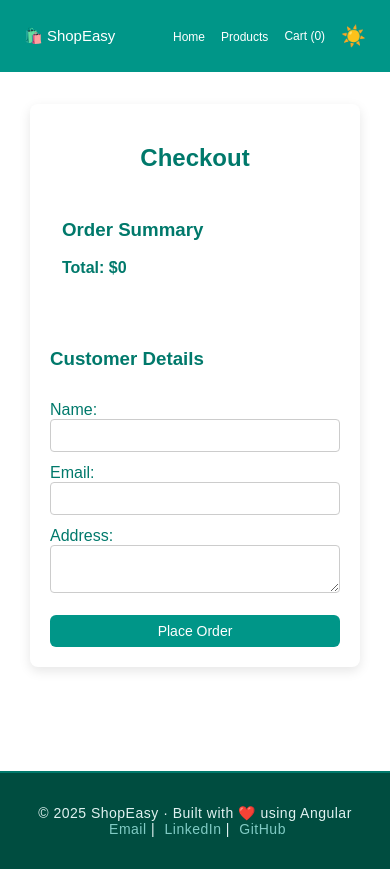
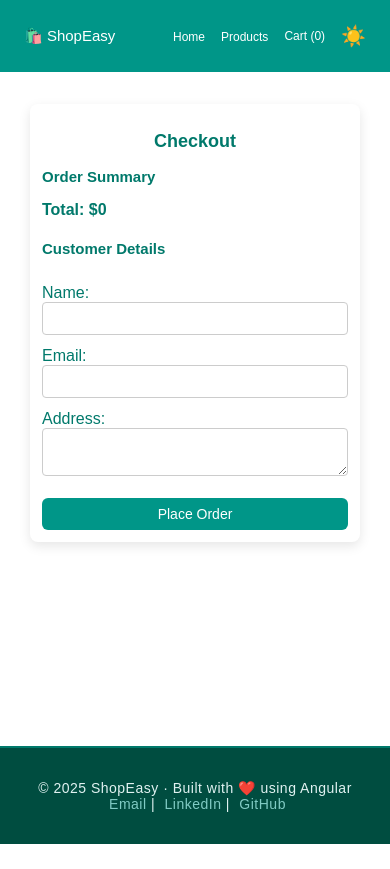
Before and after one commit to priyamgupta97/angular-ecommerce, an Angular app: page /checkout in a window 390 px wide. After the commit the page ends 844 px from the top, so only its background shows below. Built offline with nearby package versions, Linux system fonts and the light colour scheme.

Commit message:
Responsive Design Fixes

```diff
--- a/src/app/components/cart/cart.component.html
+++ b/src/app/components/cart/cart.component.html
@@ -6,7 +6,7 @@
       <img [src]="item.image" [alt]="item.name" class="cart-img" />
 
       <div class="cart-details">
-        <h3>{{ item.name }}</h3>
+        <h3 class="item-name">{{ item.name }}</h3>
         <p class="price">${{ item.price }}</p>
 
         <div class="quantity-toggle">
--- a/src/styles.scss
+++ b/src/styles.scss
@@ -48,7 +48,7 @@ body {
 .quantity-toggle {
   display: flex;
   align-items: center;
-  justify-content: center;
+  // justify-content: center;
   gap: 10px;
   margin-top: 8px;
 }
@@ -128,9 +128,22 @@ body {
   color: #fff;
 }
 
-@media (max-width: 480px), (max-width: 767px) {
+@media (max-width: 480px),
+(max-width: 767px) {
   h1 {
     font-size: 22px;
+  }
+
+  h2 {
+    font-size: 18px;
+  }
+
+  h3 {
+    font-size: 15px;
+  }
+
+  p {
+    margin: 6px 0;
   }
 
   .navbar {
@@ -163,6 +176,44 @@ body {
 
     .cart-container {
       padding: 0 !important;
+
+      .cart-item {
+        padding: 6px 0 !important;
+
+        .item-name {
+          margin: 0;
+          font-size: 14px;
+        }
+
+        .price {
+          font-size: 12px;
+        }
+
+        .remove-btn {
+          font-size: 12px;
+        }
+
+        .quantity-toggle {
+          button {
+            font-size: 12px;
+            padding: 2px 4px;
+
+          }
+
+          span {
+            font-size: 12px;
+          }
+        }
+      }
+    }
+
+    .checkout-container {
+      padding: 12px !important;
+
+      .order-summary {
+        padding: 0 !important;
+        margin-bottom: 0 !important;
+      }
     }
   }
 }
```
